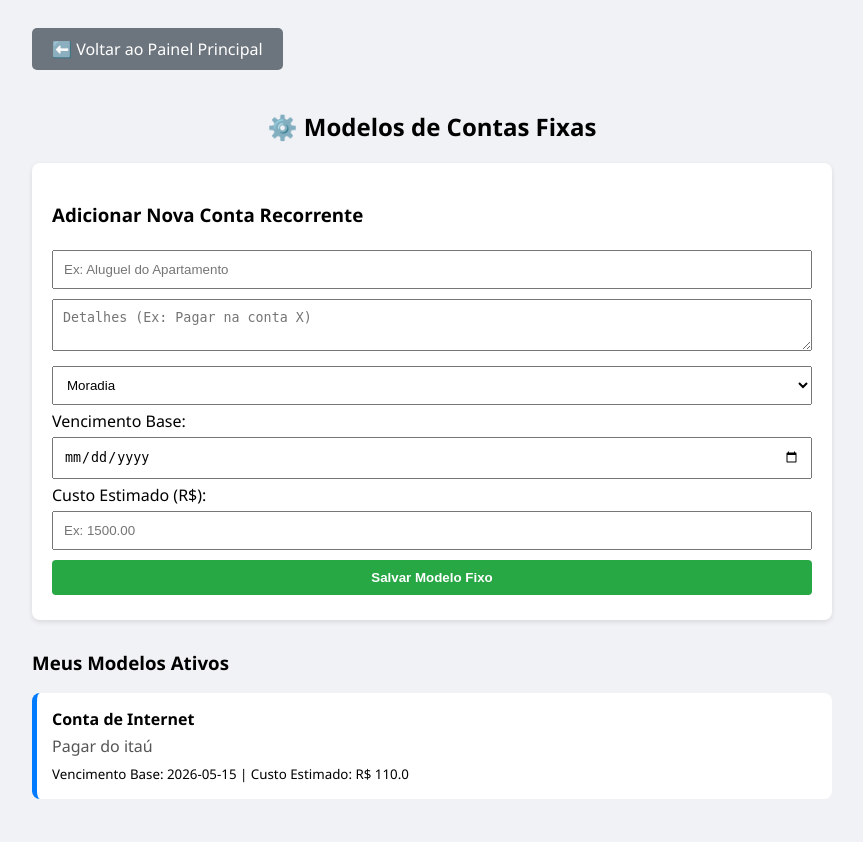
After one commit to Mylutsu/painel_pessoal, a Flask app: page /fixas in a window 1280 px wide. The commit adds this page. Shown: the whole page, without its empty margins (208-1071 px from the left). Run offline with Flask 3, Linux system fonts and the light colour scheme; data comes from the database, SQL or seed files in the repository; both versions use the stored data as it was after the commit.

Commit message:
feat:nova estrutura de notas fixas

```diff
--- a/app.py
+++ b/app.py
@@ -21,8 +21,8 @@ def index():
     #captura a categoria da URL (se existir)
     categoria_filtrada = request.args.get('categoria')
 
-    # 1. Filtro de exibição (Apenas Ativas)
-    comando_sql = "SELECT * FROM notas WHERE status = 'Ativo'"
+    # 1. Filtro de exibição (Apenas Ativas e que NÃO SÃO modelos)
+    comando_sql = "SELECT * FROM notas WHERE status = 'Ativo' AND nota_modelo = 0"
     parametros = []
 
     #se houver filtro e não for "Todas", adicionamos o WHERE
@@ -49,8 +49,8 @@ def index():
     notas = cursor.fetchall()
 
     # --- Lógica do Dashboard (Mantemos global para você ver o total geral) ---
-    # 2. Lógica do Dashboard (Cálculos baseados em todas as Ativas)
-    cursor.execute("SELECT * FROM notas WHERE status = 'Ativo'")
+    # 2. Lógica do Dashboard (Cálculos baseados em todas as Ativas e nas que NÃO SÃO modelos)
+    cursor.execute("SELECT * FROM notas WHERE status = 'Ativo' AND nota_modelo = 0")
     todas_ativas = cursor.fetchall()
     total = len(todas_ativas)
     vencidas = 0
@@ -206,5 +206,35 @@ def restaurar(id):
 
     return redirect(url_for('index'))
 
+
+@app.route('/fixas', methods=['GET', 'POST'])
+def fixas():
+    conn = conectar_banco()
+    cursor = conn.cursor()
+
+    if request.method == 'POST':
+        # Captura os dados do formulário de contas fixas
+        titulo = request.form['titulo']
+        conteudo = request.form['conteudo']
+        categoria = request.form['categoria']
+        data_vencimento = request.form['data_vencimento'] # Data base
+        nota_custo = request.form['nota_custo']
+
+        # Inserimos no banco com nota_modelo = 1
+        cursor.execute('''
+            INSERT INTO notas (titulo, conteudo, categoria, prioridade, data_criacao, data_vencimento, status, nota_modelo, nota_custo)
+            VALUES (?, ?, ?, 'Média', date('now'), ?, 'Ativo', 1, ?)
+        ''', (titulo, conteudo, categoria, data_vencimento, nota_custo))
+
+        conn.commit()
+        return redirect(url_for('fixas'))
+
+    # Busca apenas as notas que SÃO modelos
+    cursor.execute("SELECT * FROM notas WHERE nota_modelo = 1 ORDER BY data_criacao DESC")
+    modelos = cursor.fetchall()
+    conn.close()
+
+    return render_template('fixas.html', modelos=modelos)
+
 if __name__ == "__main__":
     app.run(debug=True)
--- /dev/null
+++ b/templates/fixas.html
@@ -0,0 +1,57 @@
+<!DOCTYPE html>
+<html lang="pt-br">
+<head>
+    <meta charset="UTF-8">
+    <title>Gerenciar Contas Fixas</title>
+    <style>
+        body { font-family: 'Segoe UI', sans-serif; background: #f0f2f5; padding: 20px; }
+        .container { max-width: 800px; margin: 0 auto; }
+        .card-formulario { background: white; padding: 20px; border-radius: 8px; box-shadow: 0 2px 5px rgba(0,0,0,0.1); margin-bottom: 30px; }
+        .nota-card { background: white; padding: 15px; border-radius: 8px; margin-bottom: 15px; border-left: 5px solid #007bff; display: flex; justify-content: space-between; align-items: center; }
+        input, select, textarea, button { padding: 10px; margin: 5px 0; width: 100%; box-sizing: border-box; }
+        button { background: #28a745; color: white; border: none; cursor: pointer; border-radius: 4px; font-weight: bold; }
+        .btn-voltar { display: inline-block; padding: 10px 20px; background: #6c757d; color: white; text-decoration: none; border-radius: 5px; margin-bottom: 20px; }
+    </style>
+</head>
+<body>
+    <div class="container">
+        <a href="/" class="btn-voltar">⬅️ Voltar ao Painel Principal</a>
+
+        <h2 style="text-align: center;">⚙️ Modelos de Contas Fixas</h2>
+
+        <div class="card-formulario">
+            <h3>Adicionar Nova Conta Recorrente</h3>
+            <form action="/fixas" method="POST">
+                <input type="text" name="titulo" placeholder="Ex: Aluguel do Apartamento" required>
+                <textarea name="conteudo" placeholder="Detalhes (Ex: Pagar na conta X)"></textarea>
+                <select name="categoria">
+                    <option value="Moradia">Moradia</option>
+                    <option value="Serviços">Serviços (Água, Luz, Internet)</option>
+                    <option value="Assinaturas">Assinaturas</option>
+                </select>
+                <label>Vencimento Base:</label>
+                <input type="date" name="data_vencimento" required>
+                <label>Custo Estimado (R$):</label>
+                <input type="number" step="0.01" name="nota_custo" placeholder="Ex: 1500.00">
+
+                <button type="submit">Salvar Modelo Fixo</button>
+            </form>
+        </div>
+
+        <h3>Meus Modelos Ativos</h3>
+        <div class="notas-container">
+            {% for m in modelos %}
+            <div class="nota-card">
+                <div>
+                    <strong>{{ m[1] }}</strong>
+                    <p style="margin: 5px 0; color: #555;">{{ m[2] }}</p>
+                    <small>Vencimento Base: {{ m[7] }} | Custo Estimado: R$ {{ m[11] }}</small>
+                </div>
+            </div>
+            {% else %}
+            <p style="text-align: center; color: #999;">Você ainda não cadastrou nenhuma conta fixa.</p>
+            {% endfor %}
+        </div>
+    </div>
+</body>
+</html>
--- a/templates/index.html
+++ b/templates/index.html
@@ -298,6 +298,11 @@
     </div>
 
 
+    <div style="text-align: center; margin-bottom: 20px;">
+        <a href="/fixas" style="text-decoration: none; background: #6f42c1; color: white; padding: 10px 20px; border-radius: 5px; font-weight: bold; box-shadow: 0 2px 4px rgba(0,0,0,0.1);">
+        ⚙️ Gerenciar Contas Mensais
+        </a>
+    </div>
     <!--"onkeyup -> é o que faz que toda vez que o usuário digitar e soltar a tecla, as notas atualizam, rodando o script "filtrarBusca()"-->
     <div class="busca-container">
         <input type="text" id="inputBusca" placeholder="🔍 Pesquisar pelo título..." onkeyup="filtrarBusca()">
```
Also changed, not shown: migrar_banco.py (added, +20 -0 lines), painel_dados.db.
